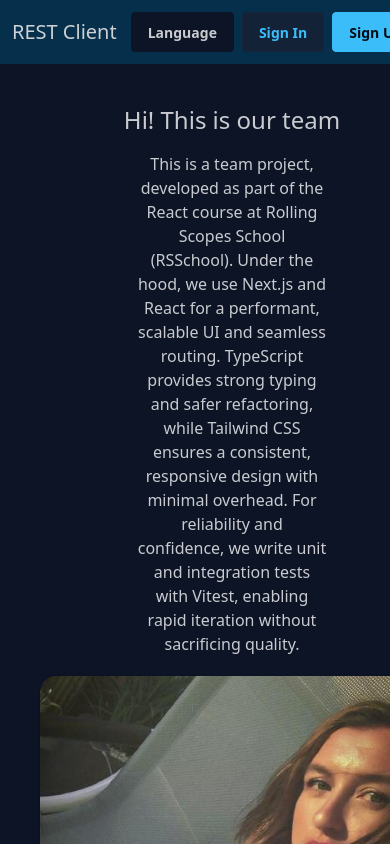
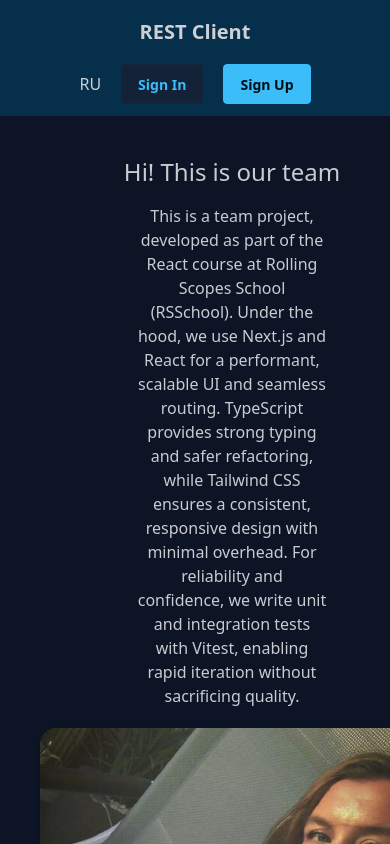
Before and after one commit to ksarise/rest-client-app, a Next.js app: page / in a window 390 px wide. Shown: the top 844 px of the page. Built offline with nearby package versions, Linux system fonts and the light colour scheme.

Commit message:
style: add responsive styles for header

```diff
--- a/src/widgets/Header.tsx
+++ b/src/widgets/Header.tsx
@@ -1,26 +1,27 @@
+'use client';
+import Link from 'next/link';
 import React from 'react';
 
 function Header() {
   return (
-    <header className="text-neutral-content sticky top-0 z-2 flex items-center justify-between gap-3 bg-sky-950 p-3">
-      <div className="w-50 text-xl">REST Client</div>
-      <div className="buttons-block flex gap-2">
-        <div className="dropdown">
-          <div tabIndex={0} role="button" className="btn rounded-sm">
-            Language
-          </div>
-          <ul
-            tabIndex={0}
-            className="dropdown-content menu bg-base-100 rounded-box z-1 w-52 p-2 shadow-sm"
-          >
-            <li>
-              <a>EN</a>
-            </li>
-            <li>
-              <a>RU</a>
-            </li>
-          </ul>
-        </div>
+    <header className="text-neutral-content sticky top-0 z-2 flex flex-wrap items-center justify-center gap-3 bg-sky-950 p-3 md:flex-nowrap md:justify-between">
+      <div className="w-50 text-center text-xl">
+        <Link
+          href="/"
+          className="btn btn-ghost rounded-sm text-xl normal-case hover:bg-sky-900"
+        >
+          REST Client
+        </Link>
+      </div>
+      <div className="buttons-block flex w-full flex-wrap justify-center gap-5 md:flex-nowrap md:justify-end">
+        <label className="swap">
+          <input
+            type="checkbox"
+            onChange={(event) => console.log(event.target.value)}
+          />
+          <div className="swap-on">EN</div>
+          <div className="swap-off">RU</div>
+        </label>
         <button className="btn btn-soft btn-primary rounded-sm">Sign In</button>
         <button className="btn btn-primary rounded-sm">Sign Up</button>
       </div>
```
